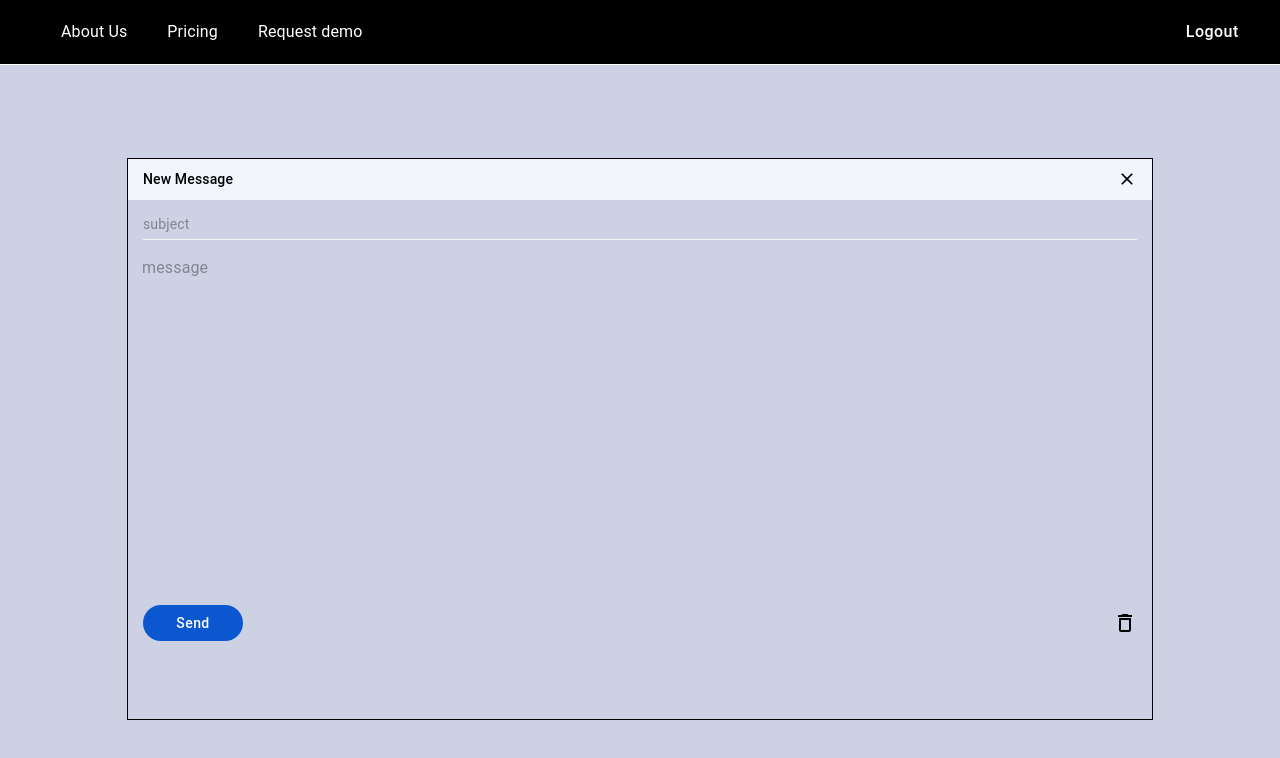
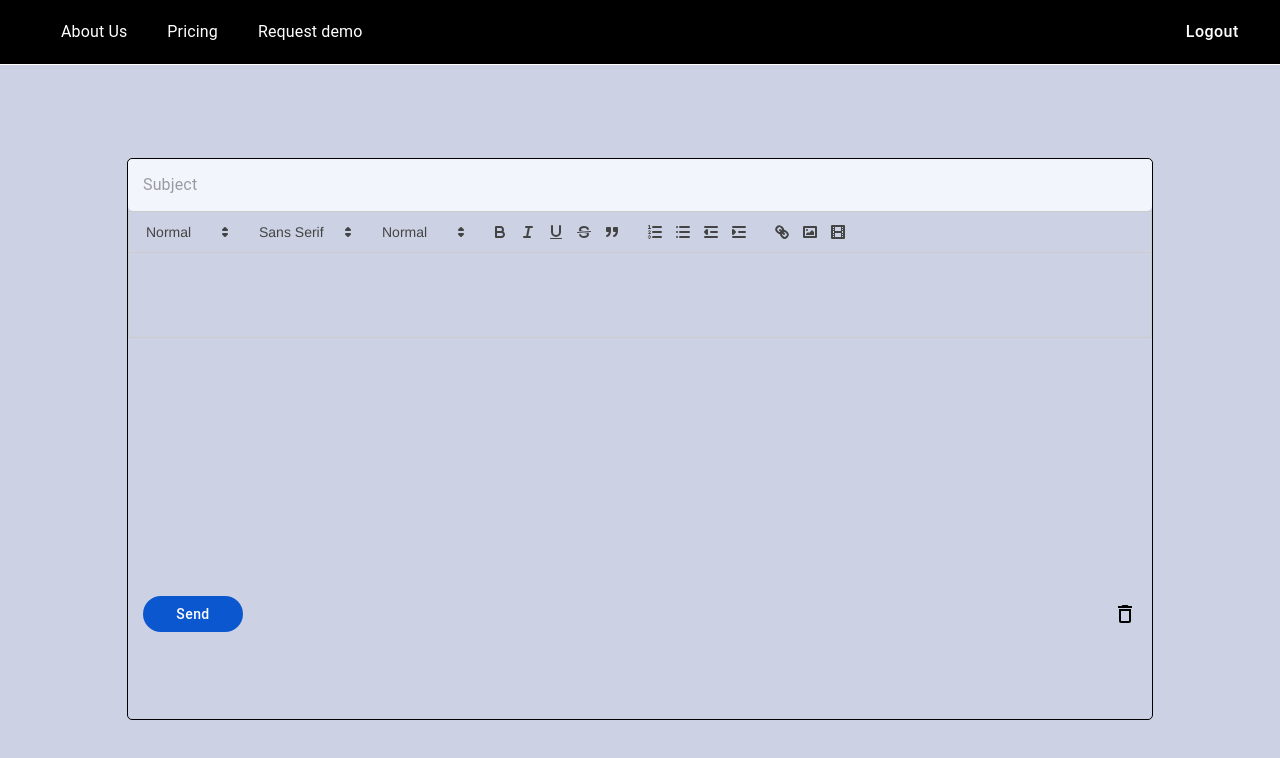
Before and after one commit to shantibhushan416/email-marketing, a React (Create React App) app: page /campaigns/createcampaigns in a window 1280 px wide. Shown: the top 758 px of the page. Built offline with nearby package versions, Linux system fonts and the light colour scheme; sample sign-in values are in the browser's storage.

Commit message:
new commit

```diff
--- a/package.json
+++ b/package.json
@@ -13,7 +13,7 @@
     "axios": "^1.4.0",
     "react": "^18.2.0",
     "react-dom": "^18.2.0",
-    "react-quilljs": "^1.3.3",
+    "react-quill": "^2.0.0",
     "react-router-dom": "^6.13.0",
     "react-scripts": "5.0.1",
     "react-social-login-buttons": "^3.9.1",
--- a/src/campaigns/CreateCampaigns.jsx
+++ b/src/campaigns/CreateCampaigns.jsx
@@ -1,5 +1,6 @@
 import React, { useState } from 'react';
-
+import ReactQuill from 'react-quill';
+import 'react-quill/dist/quill.snow.css';
 import { sendCampaignEmail } from '../service/campaign';
 import { Box, InputBase, Typography, TextField, Button, styled } from '@mui/material';
 import { Close, DeleteOutline } from '@mui/icons-material';
@@ -10,6 +11,7 @@ const Header = styled(Box)({
   justifyContent: "space-between",
   padding: "10px 15px",
   background: "#f2f6fc",
+  borderRadius: 5,
   '& > p': {
     fontSize: 14,
     fontWeight: 500
@@ -50,38 +52,55 @@ const initialValuesEmail = {
   subject: "",
   message: ""
 }
+
+const modules = {
+  toolbar:[
+    [{header: [1,2,3,4,5,6,false]}],
+    [{font: []}],
+    [{size: []}],
+    ["bold", "italic","underline","strike","blockquote"],
+    [
+      {list:"ordered"},
+      {list: "bullet"},
+      {indent:"-1"},
+      {indent:"+1"}
+    ],
+    ["link","image","video"]
+  ]
+}
 export default function CreateCampaigns() {
 
-  const [emailData, setEmailData] = useState(initialValuesEmail)
+  const [emailData, setEmailData] = useState("");
+  const [value, setValue] = useState('');
 
-  const handleChange = ({ target: { name, value } }) => {
-    setEmailData({ ...emailData, [name]: value })
+  const handleChange = ({ target: {value } }) => {
+    setEmailData(value)
+    console.log(emailData)
   }
 
   const sendEmail = async () => {
-    const response = await sendCampaignEmail(emailData)
+    const data = {
+      type: "EMAIL",
+      subject:emailData,
+      message:value
+    }
+    console.log(data)
+    const response = await sendCampaignEmail(data)
     console.log(response)
   }
 
 
+
+
   return (
     <Box style={{ display: "flex", height: "100vh", width: "100%", alignItems: "center", justifyContent: "center" }}>
-      <Box style={{ display: "flex", flexDirection: "column", width: "80%", height: " 70%", border: "1px solid black", marginTop: 77 }}>
-        <Header>
-          <Typography>New Message</Typography>
-          <Close fontSize='small' />
+      <Box style={{ display: "flex", flexDirection: "column", width: "80%", height: " 70%", border: "1px solid black", marginTop: 77, borderRadius: 5 }}>
+        <Header >
+        <InputBase placeholder='Subject'  onChange={handleChange} />
+
         </Header>
-        <RecipientsWrapper>
-
-          <InputBase placeholder='subject' name="subject" onChange={handleChange} />
-        </RecipientsWrapper>
-        <TextField
-          multiline
-          rows={14}
-          sx={{ '& .MuiOutlinedInput-notchedOutline': { border: 'none' } }}
-          placeholder='message' name="message" onChange={handleChange}
-        />
-        <Footer>
+        <ReactQuill theme="snow" value={value}  onChange={setValue} modules={modules}/>
+        <Footer style={{marginTop:290}}>
           <SendButton onClick={sendEmail}>Send</SendButton>
           <DeleteOutline />
         </Footer>
```
Also changed, not shown: 1 other file (tests, documents, lock files or other folders).
